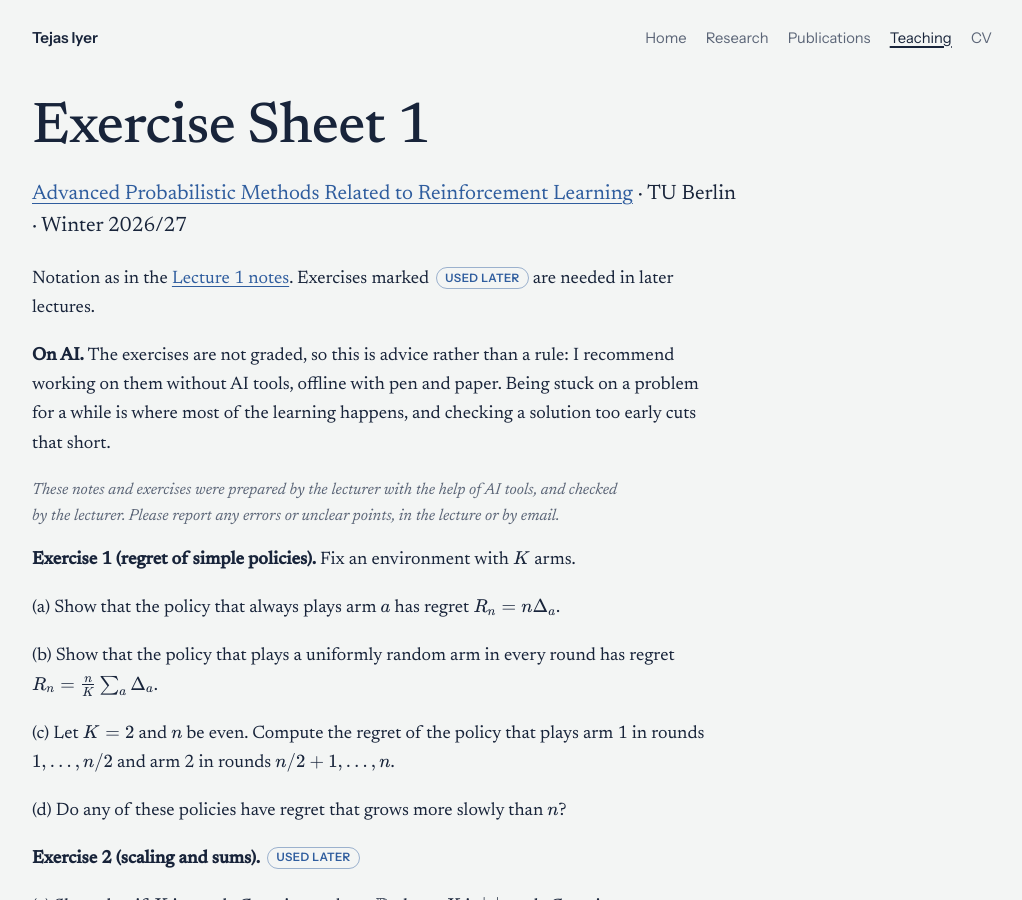
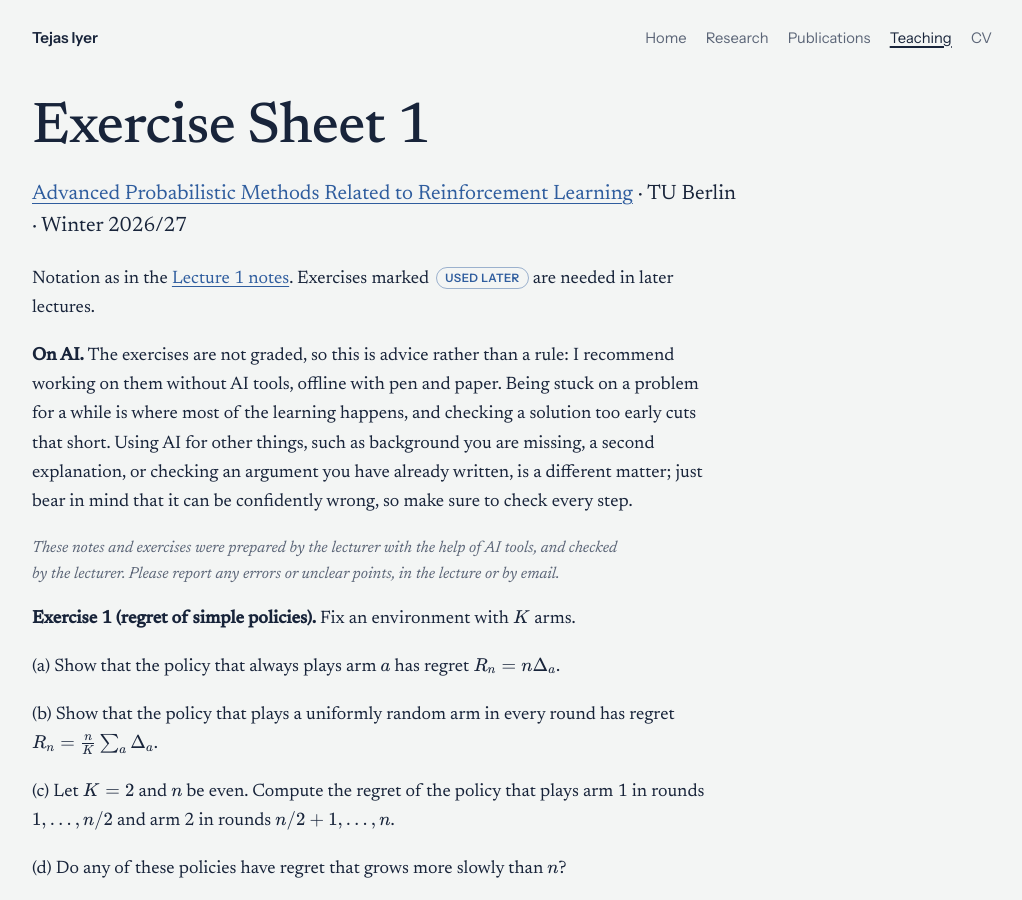
Before and after one commit to iyertejas/iyertejas.github.io, a Jekyll site: the page built from course-rl-2026-sheet-1.md, in a window 1280 px wide and 900 px high. Shown: the whole window, without its empty margins (128-1150 px from the left). Built offline with Jekyll 4.4.1, drawn with Linux system fonts in a browser that asks for light colours.

Commit message:
RL course: say when AI use is fine in the AI note

```diff
--- a/course-rl-2026-sheet-1.md
+++ b/course-rl-2026-sheet-1.md
@@ -13,7 +13,7 @@
 
 Notation as in the [Lecture 1 notes](course-rl-2026-lecture-1.html). Exercises marked <span class="tag">used later</span> are needed in later lectures.
 
-**On AI.** The exercises are not graded, so this is advice rather than a rule: I recommend working on them without AI tools, offline with pen and paper. Being stuck on a problem for a while is where most of the learning happens, and checking a solution too early cuts that short.
+**On AI.** The exercises are not graded, so this is advice rather than a rule: I recommend working on them without AI tools, offline with pen and paper. Being stuck on a problem for a while is where most of the learning happens, and checking a solution too early cuts that short. Using AI for other things, such as background you are missing, a second explanation, or checking an argument you have already written, is a different matter; just bear in mind that it can be confidently wrong, so make sure to check every step.
 
 *These notes and exercises were prepared by the lecturer with the help of AI tools, and checked by the lecturer. Please report any errors or unclear points, in the lecture or by email.*
 {: .note}
```
Also changed, not shown: course-rl-2026.md (+1 -1 lines).
